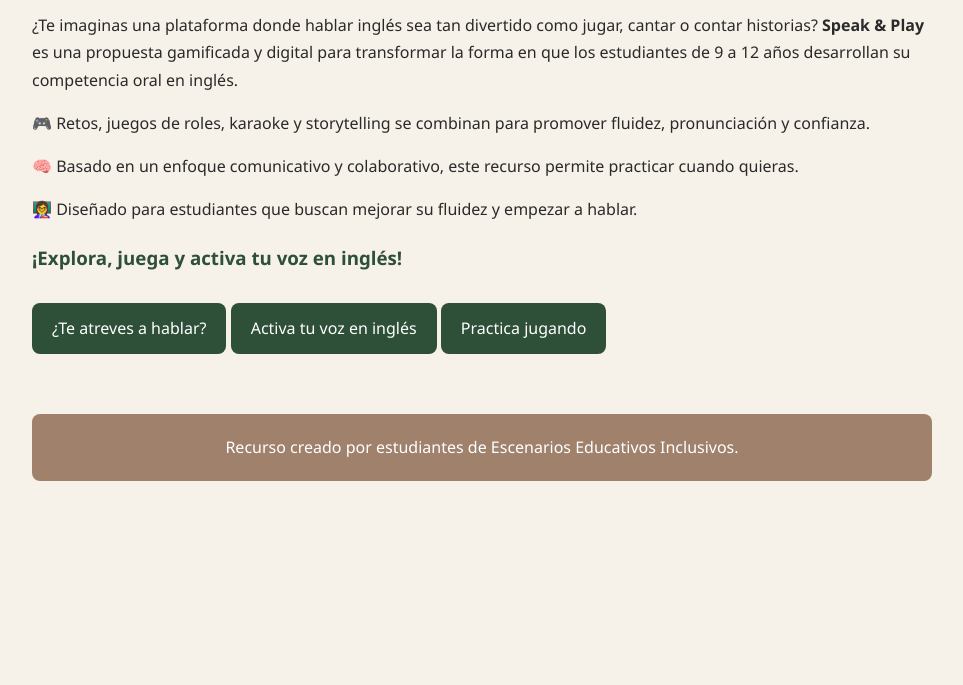
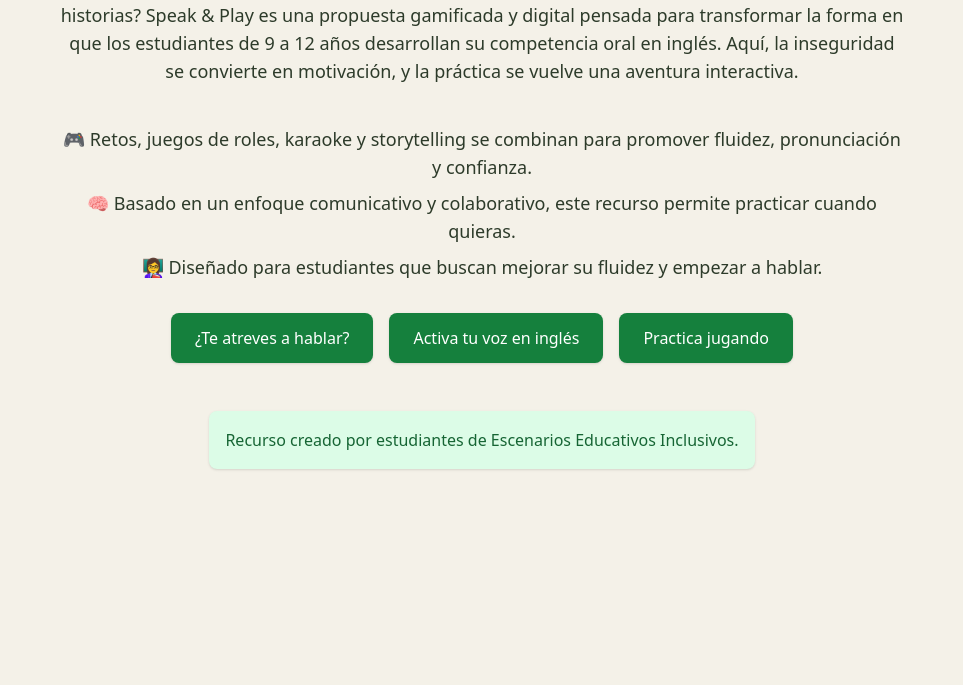
Before and after one commit to carolinamawad/Speak-Play, a plain HTML site: page index.html in a window 1280 px wide. Shown: the part 115-800 px from the top of the page, without its empty margins (158-1121 px from the left). Drawn offline with nearby package versions, Linux system fonts and the light colour scheme.

Commit message:
Update index.html

```diff
--- a/index.html
+++ b/index.html
@@ -2,35 +2,55 @@
 <html lang="es">
 <head>
   <meta charset="UTF-8">
-  <title>Speak & Play - Home</title>
-  <link rel="stylesheet" href="styles.css">
+  <meta name="viewport" content="width=device-width, initial-scale=1.0">
+  <title>Speak & Play</title>
+
+  <!-- Tailwind -->
+  <script src="https://cdn.tailwindcss.com"></script>
+
+  <style>
+    body {
+      background-color: #f4f1e8; /* Sepia suave */
+      color: #2d3b2a; /* Verde oscuro */
+    }
+  </style>
 </head>
-<body>
 
-<div class="container">
+<body class="font-sans leading-relaxed">
 
-  <h1>✨ Bienvenidos a Speak & Play</h1>
+  <div class="flex flex-col items-center justify-center max-w-4xl mx-auto p-6 text-center">
 
-  <p>
+    <h1 class="text-4xl font-bold mb-6 text-green-800">✨ Bienvenidos a Speak & Play</h1>
+
+    <p class="text-lg mb-6">
       ¿Te imaginas una plataforma donde hablar inglés sea tan divertido como jugar, cantar o contar historias?
-    <strong>Speak & Play</strong> es una propuesta gamificada y digital para transformar la forma en que los estudiantes de 9 a 12 años desarrollan su competencia oral en inglés.
+      Speak & Play es una propuesta gamificada y digital pensada para transformar la forma en que los estudiantes
+      de 9 a 12 años desarrollan su competencia oral en inglés. Aquí, la inseguridad se convierte en motivación,
+      y la práctica se vuelve una aventura interactiva.
     </p>
 
+    <!-- Ideas por línea -->
     <div class="mt-4 space-y-2 text-lg">
       <p>🎮 Retos, juegos de roles, karaoke y storytelling se combinan para promover fluidez, pronunciación y confianza.</p>
       <p>🧠 Basado en un enfoque comunicativo y colaborativo, este recurso permite practicar cuando quieras.</p>
       <p>👩‍🏫 Diseñado para estudiantes que buscan mejorar su fluidez y empezar a hablar.</p>
     </div>
 
-  <h3>¡Explora, juega y activa tu voz en inglés!</h3>
-
-  <!-- BOTONES -->
-  <a href="te-atreves.html" class="btn">¿Te atreves a hablar?</a>
-  <a href="activa-tu-voz.html" class="btn">Activa tu voz en inglés</a>
-  <a href="practica-jugando.html" class="btn">Practica jugando</a>
+    <!-- Botones principales -->
+    <div class="mt-8 flex flex-col sm:flex-row gap-4 justify-center">
+      <a href="te-atreves.html" class="px-6 py-3 bg-green-700 text-white rounded-lg shadow hover:bg-green-800 transition">
+        ¿Te atreves a hablar?
+      </a>
+      <a href="activa-tu-voz.html" class="px-6 py-3 bg-green-700 text-white rounded-lg shadow hover:bg-green-800 transition">
+        Activa tu voz en inglés
+      </a>
+      <a href="practica-jugando.html" class="px-6 py-3 bg-green-700 text-white rounded-lg shadow hover:bg-green-800 transition">
+        Practica jugando
+      </a>
+    </div>
 
     <!-- Banner inferior -->
-  <div class="footer-banner">
+    <div class="mt-12 p-4 bg-green-100 text-green-800 rounded-lg shadow text-center">
       Recurso creado por estudiantes de Escenarios Educativos Inclusivos.
     </div>
 
```
Lines whose indentation alone changed are shown as unchanged.
